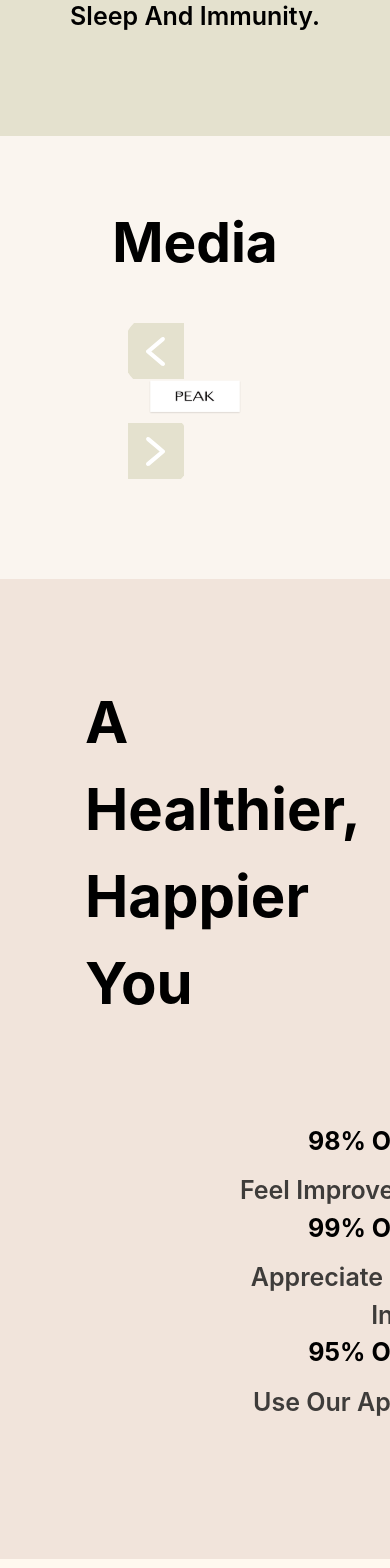
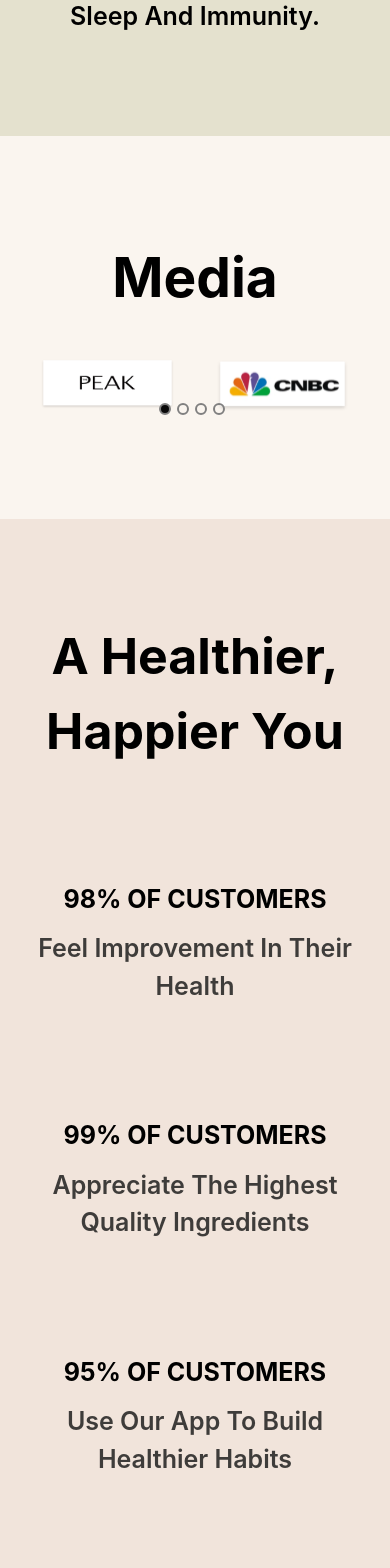
Before and after one commit to abhiseknevrio/nutra_norish_front, a React (Create React App) app: page / in a window 390 px wide. Shown: the part 1840-3408 px from the top of the page. Built offline with nearby package versions, Linux system fonts and the light colour scheme.

Commit message:
feat : HealthierHappierSection for mobile

```diff
--- a/src/App.css
+++ b/src/App.css
@@ -206,4 +206,13 @@
         width: 80px;
         top: -40px;
     }
+
+    .mediaSec {
+        padding: 100px 20px;
+    }
+
+    .healthSection {
+        padding: 100px 20px;
+        text-align: center;
+    }
 }
--- a/src/components/molecule/HealthierHappierSection.jsx
+++ b/src/components/molecule/HealthierHappierSection.jsx
@@ -11,17 +11,15 @@ const HealthierHappierSection = () => {
     return (
         <section className='healthSection'>
             <div className='flex justify-center'>
-                <div className='mt-106px font-bold text-58px'>A Healthier, Happier You</div>
+                <div className='mt-106px font-bold text-50px md:text-58px'>A Healthier, Happier You</div>
             </div>
-            <div className='mx-222px'>
-                <div className='grid grid-cols-1 md:grid-cols-3 mt-24'>
-                    {statistics.map((stat, index) => (
-                        <div key={index} className='text-center w-435'>
-                            <div className='text-25px font-bold'>{stat.percentage} OF CUSTOMERS</div>
-                            <p className='text-25px font-semibold text-healthText mt-3'>{stat.text}</p>
-                        </div>
-                    ))}
-                </div>
+            <div className='grid grid-cols-1 md:grid-cols-3 md:mt-24'>
+                {statistics.map((stat, index) => (
+                    <div key={index} className='text-center w-435px mt-28 md:mt-0'>
+                        <div className='text-25px font-bold'>{stat.percentage} OF CUSTOMERS</div>
+                        <p className='text-25px font-semibold text-healthText mt-3'>{stat.text}</p>
+                    </div>
+                ))}
             </div>
         </section>
     )
--- a/src/components/molecule/MediaSection.jsx
+++ b/src/components/molecule/MediaSection.jsx
@@ -36,7 +36,7 @@ const MediaSection = () => {
         },
         mobile: {
             breakpoint: { max: 464, min: 0 },
-            items: 1,
+            items: 2,
         }
     };
 
@@ -58,15 +58,15 @@ const MediaSection = () => {
                 <h1 className='text-55px font-bold'>Media</h1>
             </div>
             <div className='mt-10'>
-                <div className=''>
+                {/* <div className=''>
                     <img src='/images/leftArrow.svg' alt='' onClick={handlePrevious} />
-                </div>
+                </div> */}
                 <div>
                     <Carousel
                         ref={carouselRef}
                         swipeable={true}
                         draggable={true}
-                        showDots={false}
+                        showDots={true}
                         arrows={false}
                         responsive={responsive}
                         ssr={true}
@@ -85,9 +85,9 @@ const MediaSection = () => {
                         ))}
                     </Carousel>
                 </div>
-                <div>
+                {/* <div>
                     <img src='/images/rightArrow.svg' alt='' onClick={handleNext} />
-                </div>
+                </div> */}
             </div>
         </section >
     )
```
